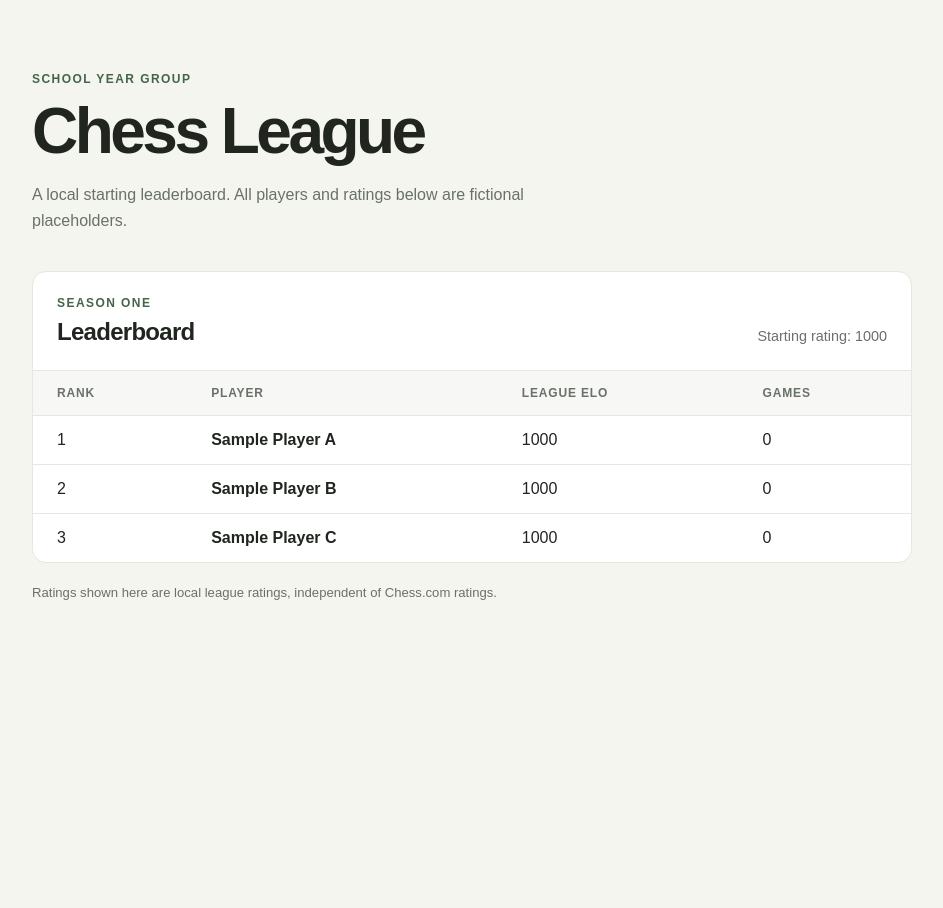
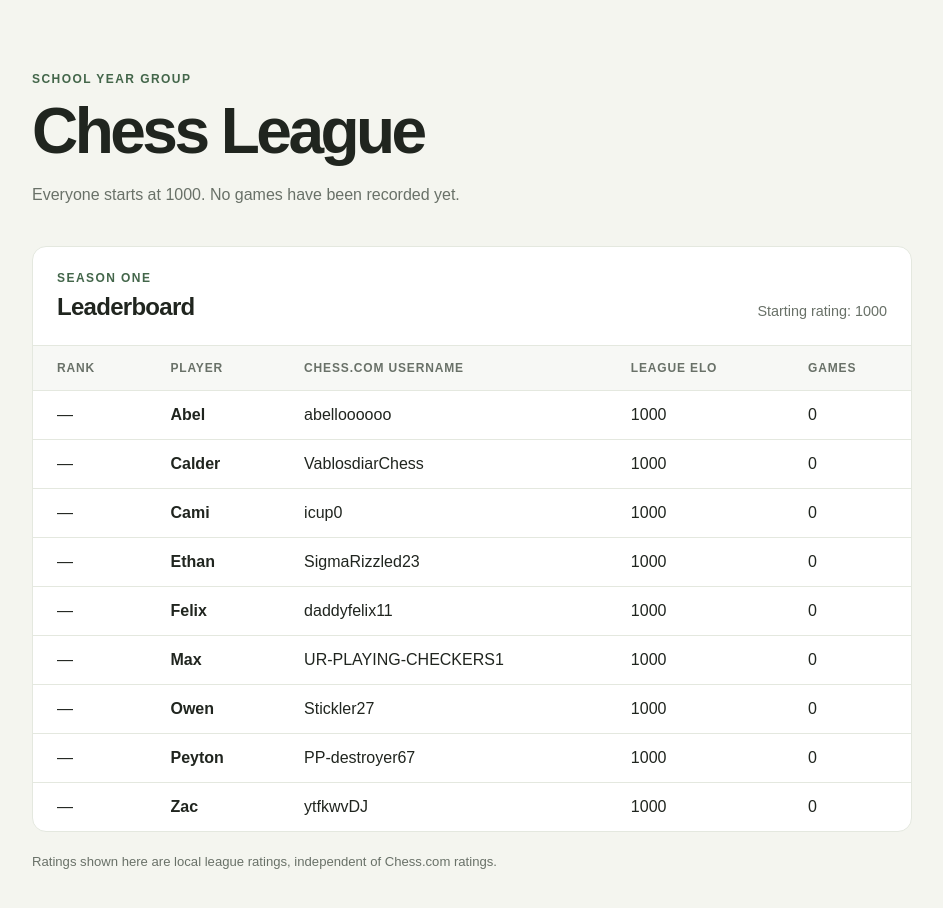
Before and after one commit to CrazyCami/chess-leaderboard, a Next.js app: page / in a window 1280 px wide. Shown: the top 908 px of the page, without its empty margins (168-1111 px from the left). Before the commit the page ends 800 px from the top, so only its background shows below. Built offline with nearby package versions, Linux system fonts and the light colour scheme.

Commit message:
Update leaderboard

```diff
--- a/app/page.tsx
+++ b/app/page.tsx
@@ -1,2 +1,56 @@
-const samplePlayers = [{rank:1,name:"Sample Player A",rating:1000,games:0},{rank:2,name:"Sample Player B",rating:1000,games:0},{rank:3,name:"Sample Player C",rating:1000,games:0}];
-export default function Home() { return <main className="page-shell"><header className="page-header"><p className="eyebrow">School year group</p><h1>Chess League</h1><p className="intro">A local starting leaderboard. All players and ratings below are fictional placeholders.</p></header><section aria-labelledby="leaderboard-heading" className="leaderboard"><div className="section-heading"><div><p className="eyebrow">Season one</p><h2 id="leaderboard-heading">Leaderboard</h2></div><p className="rating-note">Starting rating: 1000</p></div><div className="table-scroll"><table><thead><tr><th scope="col">Rank</th><th scope="col">Player</th><th scope="col">League Elo</th><th scope="col">Games</th></tr></thead><tbody>{samplePlayers.map((player)=><tr key={player.rank}><td>{player.rank}</td><th scope="row">{player.name}</th><td>{player.rating}</td><td>{player.games}</td></tr>)}</tbody></table></div></section><footer>Ratings shown here are local league ratings, independent of Chess.com ratings.</footer></main>; }
+import { demoRatingReplay, registeredPlayers } from "@/league";
+
+const usernamesByPlayerId = new Map(
+  registeredPlayers.map((player) => [player.id, player.chessComUsername]),
+);
+
+export default function Home() {
+  return (
+    <main className="page-shell">
+      <header className="page-header">
+        <p className="eyebrow">School year group</p>
+        <h1>Chess League</h1>
+        <p className="intro">
+          Everyone starts at 1000. No games have been recorded yet.
+        </p>
+      </header>
+      <section aria-labelledby="leaderboard-heading" className="leaderboard">
+        <div className="section-heading">
+          <div>
+            <p className="eyebrow">Season one</p>
+            <h2 id="leaderboard-heading">Leaderboard</h2>
+          </div>
+          <p className="rating-note">Starting rating: 1000</p>
+        </div>
+        <div className="table-scroll">
+          <table>
+            <thead>
+              <tr>
+                <th scope="col">Rank</th>
+                <th scope="col">Player</th>
+                <th scope="col">Chess.com username</th>
+                <th scope="col">League Elo</th>
+                <th scope="col">Games</th>
+              </tr>
+            </thead>
+            <tbody>
+              {demoRatingReplay.standings.map((player, index) => (
+                <tr key={player.playerId}>
+                  <td>{player.gamesPlayed === 0 ? "—" : index + 1}</td>
+                  <th scope="row">{player.displayName}</th>
+                  <td>{usernamesByPlayerId.get(player.playerId) ?? "—"}</td>
+                  <td>{player.rating}</td>
+                  <td>{player.gamesPlayed}</td>
+                </tr>
+              ))}
+            </tbody>
+          </table>
+        </div>
+      </section>
+      <footer>
+        Ratings shown here are local league ratings, independent of Chess.com
+        ratings.
+      </footer>
+    </main>
+  );
+}
--- /dev/null
+++ b/src/league/demo-data.ts
@@ -0,0 +1,8 @@
+import { registeredPlayers } from "./roster";
+import type { LeagueGame } from "./model";
+import { replayRatings } from "./standings";
+
+/** Empty game list keeps the public starter leaderboard at initial ratings. */
+export const demoGames: LeagueGame[] = [];
+
+export const demoRatingReplay = replayRatings(registeredPlayers, demoGames);
--- a/src/league/index.ts
+++ b/src/league/index.ts
@@ -1,6 +1,7 @@
 export * from "./elo";
 export * from "./eligibility";
 export * from "./chess-com-result";
+export * from "./demo-data";
 export * from "./import-dedupe";
 export * from "./model";
 export * from "./review";
--- a/src/league/roster.ts
+++ b/src/league/roster.ts
@@ -1,23 +1,52 @@
 import type { Player } from "./model";
 
 /**
- * Initial league roster from the organizer. Real names are intentionally not
- * added yet; for now the Chess.com username is the temporary display name.
+ * Initial league roster from organizer-provided names and Chess.com accounts.
  */
 export const registeredPlayers: Player[] = [
   {
     id: "chesscom-icup0",
-    displayName: "icup0",
+    displayName: "Cami",
     chessComUsername: "icup0",
   },
   {
     id: "chesscom-abelloooooo",
-    displayName: "abelloooooo",
+    displayName: "Abel",
     chessComUsername: "abelloooooo",
   },
   {
     id: "chesscom-vablosdiarchess",
-    displayName: "VablosdiarChess",
+    displayName: "Calder",
     chessComUsername: "VablosdiarChess",
   },
+  {
+    id: "chesscom-daddyfelix11",
+    displayName: "Felix",
+    chessComUsername: "daddyfelix11",
+  },
+  {
+    id: "chesscom-ytfkwvdj",
+    displayName: "Zac",
+    chessComUsername: "ytfkwvDJ",
+  },
+  {
+    id: "chesscom-stickler27",
+    displayName: "Owen",
+    chessComUsername: "Stickler27",
+  },
+  {
+    id: "chesscom-pp-destroyer67",
+    displayName: "Peyton",
+    chessComUsername: "PP-destroyer67",
+  },
+  {
+    id: "chesscom-ur-playing-checkers1",
+    displayName: "Max",
+    chessComUsername: "UR-PLAYING-CHECKERS1",
+  },
+  {
+    id: "chesscom-sigmarizzled23",
+    displayName: "Ethan",
+    chessComUsername: "SigmaRizzled23",
+  },
 ];
```
Also changed, not shown: 1 other file (tests, documents, lock files or other folders).
